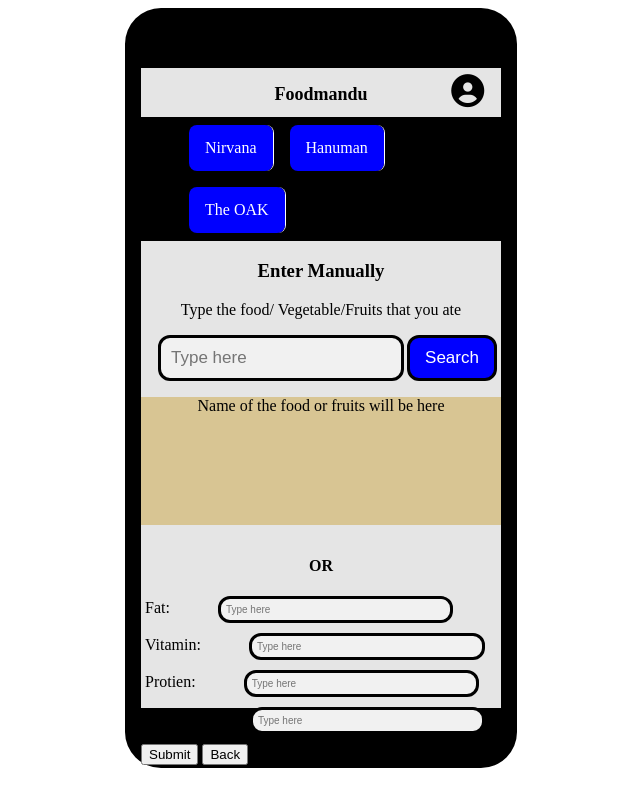
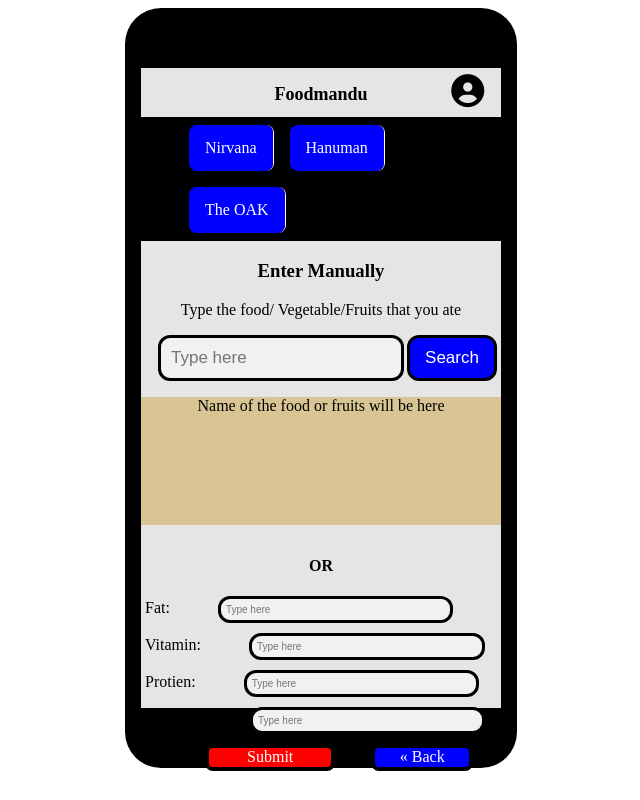
Before and after one commit to AnishBastakoti/Deliverable2, a plain HTML site: page entermanually.html in a window 1280 px wide. Shown: the whole page, without its empty margins (319-959 px from the left). Drawn offline with Linux system fonts and the light colour scheme.

Commit message:
added extra pages and made some changes on existing pages

```diff
--- a/css/entmanually.css
+++ b/css/entmanually.css
@@ -39,7 +39,7 @@ button:hover{
   background-color: #d8c593;
   Height:20%;
 }
-input[type=text2] {
+.box2 input[type=text] {
   padding: 5px;
   font-size: 10px;
   border: 3px solid black;
@@ -53,8 +53,41 @@ label{
   padding: 0px 4px 0px 4px;
 }
 .btn1{
+  background-color: red;
+  color: #fff;
+  border: none;
+  width: 34%;
+  height: 3%;
+  border-radius: 8px;
+  border: 4px solid black;
+  text-align: center;
+  text-decoration: none;
+  display: inline-block;
+  font-size: 16px;
+  margin-left: 4em;
+  cursor: pointer;
+}
+.btn1:hover{
+  background-color: #f1f1f1;
+  color: #000;
+}
 
+.btn-back{
+  background-color: blue;
+  color: #fff;
+  border: none;
+  width: 26%;
+  height: 3%;
+  border-radius: 8px;
+  border: 4px solid black;
+  text-align: center;
+  text-decoration: none;
+  display: inline-block;
+  font-size: 16px;
+  margin-left: 2em;
+  cursor: pointer;
 }
-.btn-back{
-
+.btn-back:hover{
+  background-color: #fff;
+  color: #000;
 }
--- a/entermanually.html
+++ b/entermanually.html
@@ -10,7 +10,7 @@
 <body>
   <div class="smartphone">
     <a href="mainpage.html"><h1>Foodmandu</h1></a>
-    <a href="userinfo.html"> <i class="fas fa-user-circle" style="font-size:33px; color:black"></a></i>
+    <a href="userinfo.html"> <i class="fas fa-user-circle" style="font-size:33px; color:black"></i></a>
     <div class= "nav">
       <ul>
         <li><a href="resturantpage.html">Nirvana</a></li>
@@ -29,16 +29,16 @@
     <h4>OR</h4>
     <div class="box2">
       <label> Fat:</label>
-      <input type="text2" placeholder="Type here" name="search">
+      <input type="text" placeholder="Type here" name="search">
       <label> Vitamin:</label>
-      <input type="text2" placeholder="Type here" name="search">
+      <input type="text" placeholder="Type here" name="search">
       <label> Protien:</label>
-      <input type="text2" placeholder="Type here" name="search">
+      <input type="text" placeholder="Type here" name="search">
       <label> Glucose:</label>
-      <input type="text2" placeholder="Type here" name="search">
+      <input type="text" placeholder="Type here" name="search">
     </div>
-      <button class="btn1">Submit</button>
-      <button class="btn-back">Back</button>
+      <a href= "userinfo.html" class="btn1">Submit</a>
+      <a href= "mainpage.html" class="btn-back">&laquo; Back</a>
   </div>
 <script src='https://kit.fontawesome.com/a076d05399.js'></script>
 </body>
```
Also changed, not shown: css/style3.css (+7 -0 lines), mainpage.html (+2 -2 lines).
